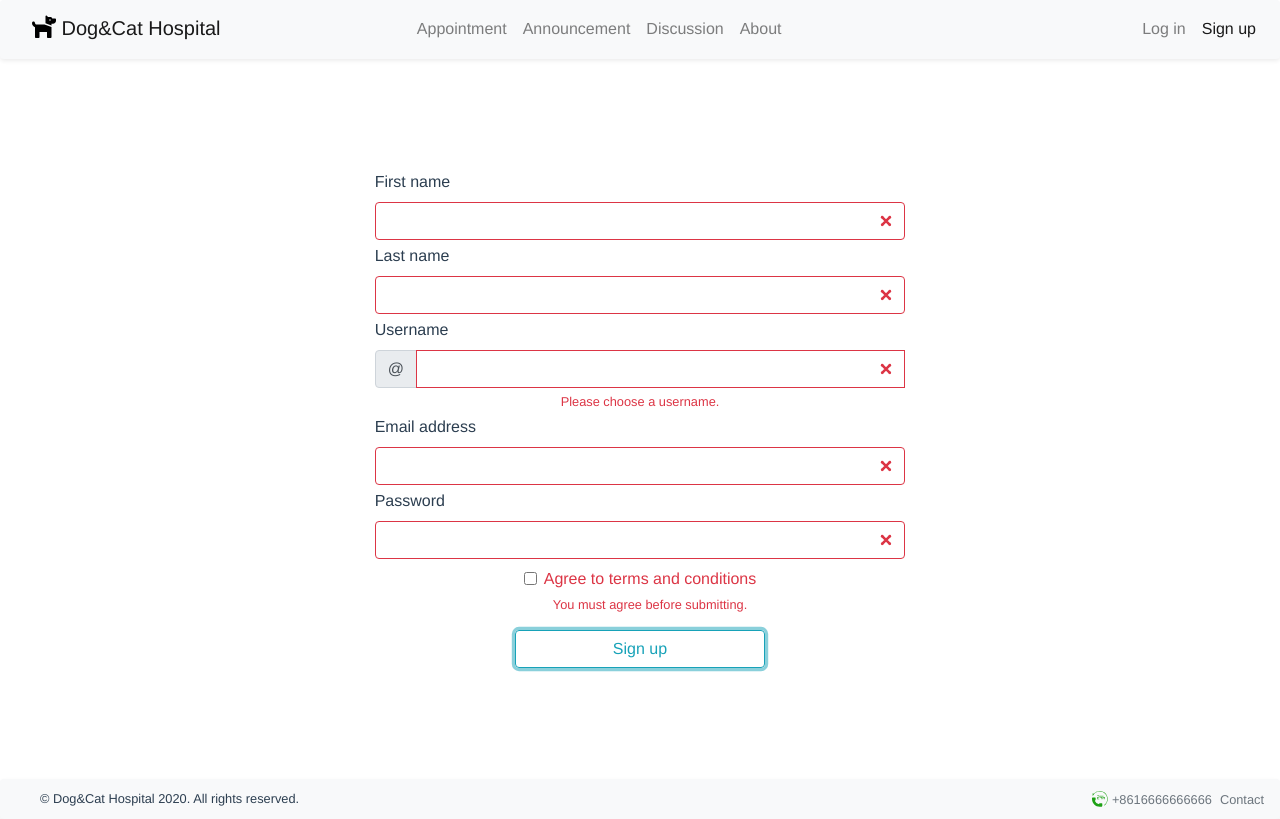
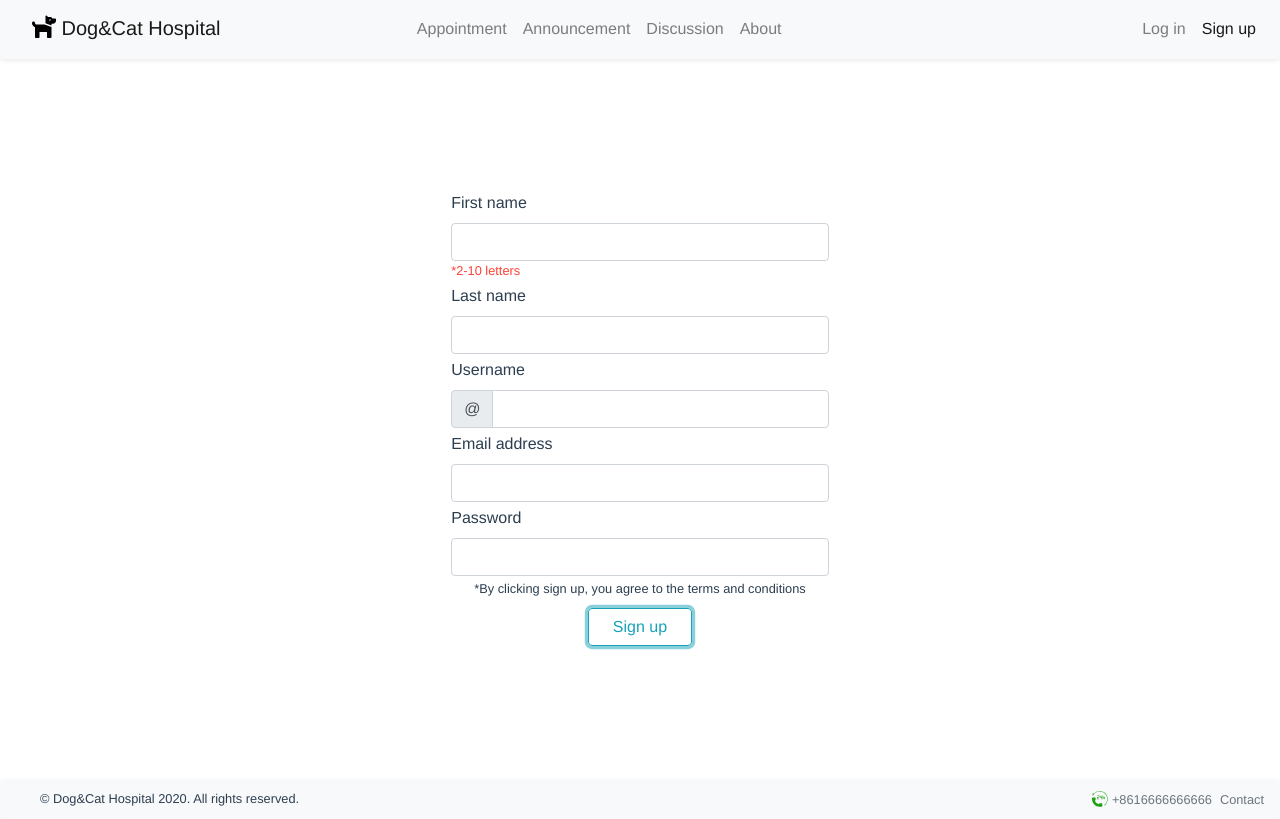
Before and after one commit to rtkCode/COMP3030J, a Vue app in the folder front-end/: page /register in a window 1280 px wide. Both pictures are taken after a click on the button "Sign up". Built offline with nearby package versions, Linux system fonts and the light colour scheme.

Commit message:
update front-end sign up verification & post

```diff
--- a/front-end/src/router/index.js
+++ b/front-end/src/router/index.js
@@ -3,7 +3,9 @@ import VueRouter from 'vue-router'
 import Index from '../views/Index.vue'
 import LogIn from '../views/LogIn.vue'
 import SignUp from '../views/SignUp.vue'
+import axios from 'axios'
 
+Vue.prototype.$axios = axios
 Vue.use(VueRouter)
 
 const routes = [
--- a/front-end/src/views/SignUp.vue
+++ b/front-end/src/views/SignUp.vue
@@ -1,20 +1,19 @@
 <template>
   <div>
     <Header :hospital="hospital" ref="header"></Header>
-    <section class="content d-flex justify-content-center align-items-center">
+    <section class="content d-flex flex-column justify-content-center align-items-center">
       <form class="needs-validation" novalidate>
         <div class="form">
-
           <div class="row">
             <label for="fn">First name</label>
-            <input type="text" class="form-control" id="fn" required>
-            <div class="valid-feedback">Looks good!</div>
+            <input type="text" class="form-control" id="fn" v-model="firstName" required>
+            <small class="invalid">*2-10 letters</small>
           </div>
 
           <div class="row mt-1">
             <label for="ln">Last name</label>
-            <input type="text" class="form-control" id="ln" required>
-            <div class="valid-feedback">Looks good!</div>
+            <input type="text" class="form-control" id="ln" v-model="lastName" required>
+            <small class="invalid">*2-10 letters</small>
           </div>
 
           <div class="row mt-1">
@@ -23,35 +22,27 @@
               <div class="input-group-prepend">
                 <span class="input-group-text" id="inputGroupPrepend">@</span>
               </div>
-              <input type="text" class="form-control" id="validationCustomUsername" aria-describedby="inputGroupPrepend" required>
-              <div class="invalid-feedback">Please choose a username.</div>
+              <input type="text" class="form-control" v-model="username" id="validationCustomUsername" aria-describedby="inputGroupPrepend" required>
             </div>
+            <small class="invalid">*4-16 digits, letters, numbers, underscore</small>
           </div>
 
           <div class="row mt-1">
             <label for="ea">Email address</label>
-            <input type="email" class="form-control" id="ea" required>
-            <div class="valid-feedback">Looks good!</div>
+            <input type="email" class="form-control" id="ea" v-model="email" required>
+            <small class="invalid">*Please input the correct email address</small>
           </div>
 
           <div class="row mt-1">
             <label for="pw">Password</label>
-            <input type="password" class="form-control" id="pw" required>
-            <div class="valid-feedback">Looks good!</div>
-          </div>
-
-        </div>
-
-        <div class="form-group mt-2">
-          <div class="form-check">
-            <input class="form-check-input" type="checkbox" value="" id="invalidCheck" required>
-            <label class="form-check-label" for="invalidCheck">Agree to terms and conditions</label>
-            <div class="invalid-feedback">You must agree before submitting.</div>
+            <input type="password" class="form-control" id="pw" v-model="password" required>
+            <small class="invalid">*6-18</small>
           </div>
         </div>
+        <small>*By clicking sign up, you agree to the terms and conditions</small>
+      </form>
 
-        <button class="btn btn-outline-info col-6" type="submit">Sign up</button>
-      </form>
+      <button class="btn btn-outline-info mt-2 px-4" type="submit" @click="verifyName()">Sign up</button>
 
     </section>
     <Footer :hospital="hospital"></Footer>
@@ -65,6 +56,16 @@ import SideBar from '@/components/SideBar.vue'
 import Footer from '@/components/Footer.vue'
 
 export default {
+  data(){
+    return{
+      registerUrl: "https://jsonplaceholder.typicode.com/posts",
+      firstName: "",
+      lastName: "",
+      username: "",
+      email: "",
+      password: ""
+    }
+  },
   props:{
     "hospital": String
   },
@@ -74,8 +75,8 @@ export default {
     Footer
   },
   mounted(){
+    $(".invalid").hide();
     this.hilight();
-    this.verifyText();
   },
   created(){
     document.title = `Sign up | ${this.hospital}`;
@@ -85,20 +86,65 @@ export default {
       let dom=this.$refs.header.$refs.register;
       $(dom).addClass("active");
     },
-    verifyText(){
-      'use strict';
-        window.addEventListener('load', function() {
-          let forms = document.getElementsByClassName('needs-validation');
-          let validation = Array.prototype.filter.call(forms, function(form) {
-            form.addEventListener('submit', function(event) {
-              if (form.checkValidity() === false) {
-                event.preventDefault();
-                event.stopPropagation();
-              }
-              form.classList.add('was-validated');
-            }, false);
-          });
-        }, false);
+    verifyName(){
+      let nameReg=/^[A-Za-z]{2,10}$/;
+      if(nameReg.test(this.firstName)){
+        $(".invalid").eq(0).hide();
+        if(nameReg.test(this.lastName)){
+          $(".invalid").eq(1).hide();
+          this.verifyUsername();
+        }else{
+          $(".invalid").eq(1).show();
+        }
+      }else{
+        $(".invalid").eq(0).show();
+      }
+    },
+    verifyUsername(){
+      let usernameReg=/^[a-zA-Z]{1}([a-zA-Z0-9]|[_]){3,15}$/;
+      if(usernameReg.test(this.username)){
+        $(".invalid").eq(2).hide();
+        this.verifyEmail();
+      }else{
+        $(".invalid").eq(2).show();
+      }
+    },
+    verifyEmail(){
+      let emailReg=/^[a-z0-9]+([._\\-]*[a-z0-9])*@([a-z0-9]+[-a-z0-9]*[a-z0-9]+.){1,63}[a-z0-9]+$/;
+      if(emailReg.test(this.email)){
+        $(".invalid").eq(3).hide();
+        this.verifyPassword();
+      }else{
+        $(".invalid").eq(3).show();
+      }
+    },
+    verifyPassword(){
+      let passwordReg=/^(\S){6,18}$/;
+      if(passwordReg.test(this.password)){
+        $(".invalid").eq(4).hide();
+        this.register();
+      }else{
+        $(".invalid").eq(4).show();
+      }
+    },
+    register(){
+      this.$axios({
+        method: 'post',
+        url: this.registerUrl,
+        data: {
+          firstName: this.firstName,
+          lastName: this.lastName,
+          username: this.username,
+          email: this.email,
+          password: this.password
+        }
+      })
+      .then(function (response) {
+        console.log(response);
+      })
+      .catch(function (error) {
+        console.log(error);
+      });
     }
   }
 }
@@ -108,4 +154,7 @@ export default {
 .content{
   height: 90vh;
 }
+.invalid{
+  color: #FF4136;
+}
 </style>
```
